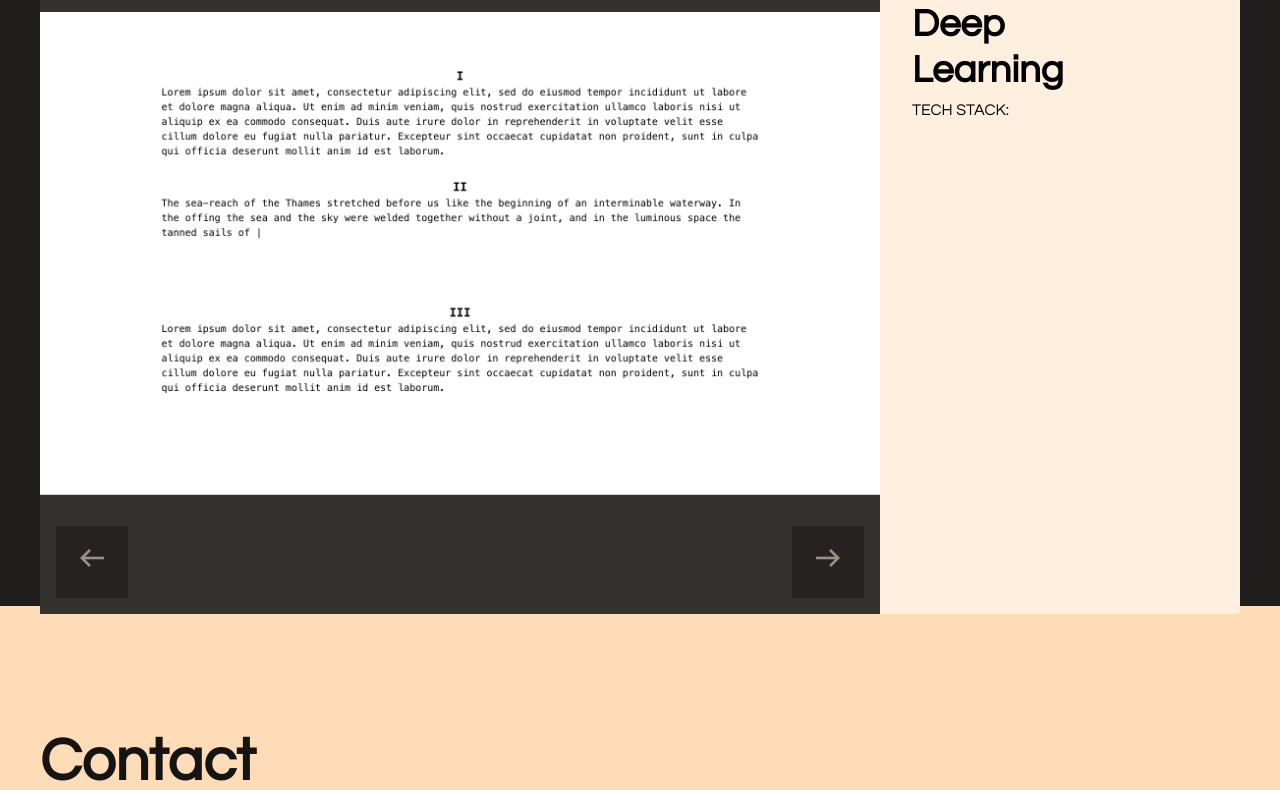
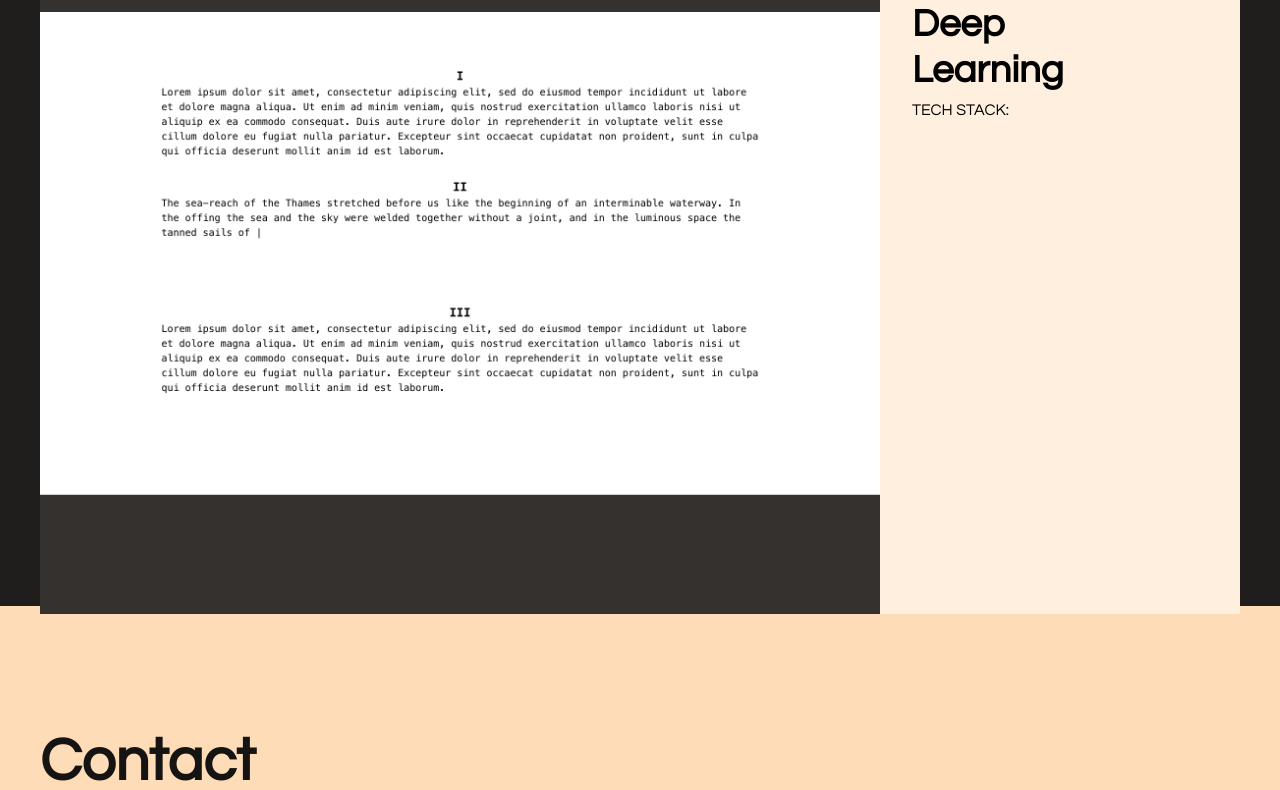
Before and after one commit to pkasinski/portfolio, a React (Vite) app: page / in a window 1280 px wide. Shown: the part 3983-4773 px from the top of the page. Built offline with nearby package versions, Linux system fonts and the light colour scheme.

Commit message:
Only show the arrows if there is more than one image for the project

```diff
--- a/src/components/Project.tsx
+++ b/src/components/Project.tsx
@@ -95,17 +95,26 @@ export default function Project({
       >
         <div className="image-container">
           <img src={imageUrls[imageIndex]} className="project-image" />
+          {imageUrls.length > 1 && (
             <div className="button-container">
-            <button className="next-button" onClick={() => changeImage("next")}>
-              <span className="material-symbols-outlined">arrow_left_alt</span>
+              <button
+                className="next-button"
+                onClick={() => changeImage("next")}
+              >
+                <span className="material-symbols-outlined">
+                  arrow_left_alt
+                </span>
               </button>
               <button
                 className="previous-button"
                 onClick={() => changeImage("previous")}
               >
-              <span className="material-symbols-outlined">arrow_right_alt</span>
+                <span className="material-symbols-outlined">
+                  arrow_right_alt
+                </span>
               </button>
             </div>
+          )}
         </div>
         <div className="text-container">
           <p className="title heading">{title}</p>
```
Lines whose indentation alone changed are shown as unchanged.
